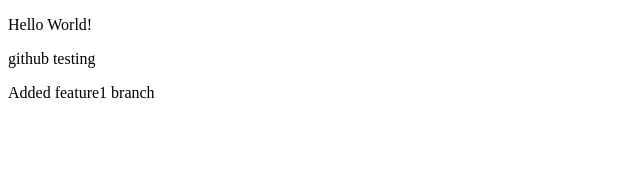
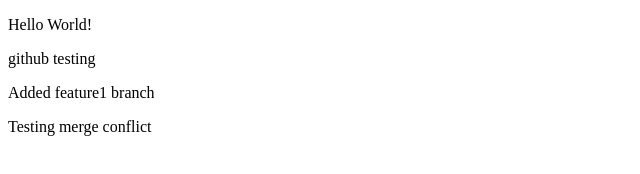
Before and after one commit to ORENZC/GithubTesting, a plain HTML site: page index.html in a window 1280 px wide. Shown: the whole page, without its empty margins (0-640 px from the left). Drawn offline with Linux system fonts and the light colour scheme.

Commit message:
merge testing

```diff
--- a/index.html
+++ b/index.html
@@ -9,5 +9,6 @@
     <p>Hello World!</p>
     <p>github testing</p>
     <p>Added feature1 branch</p>
+    Testing merge conflict
   </body>
 </html>
```
